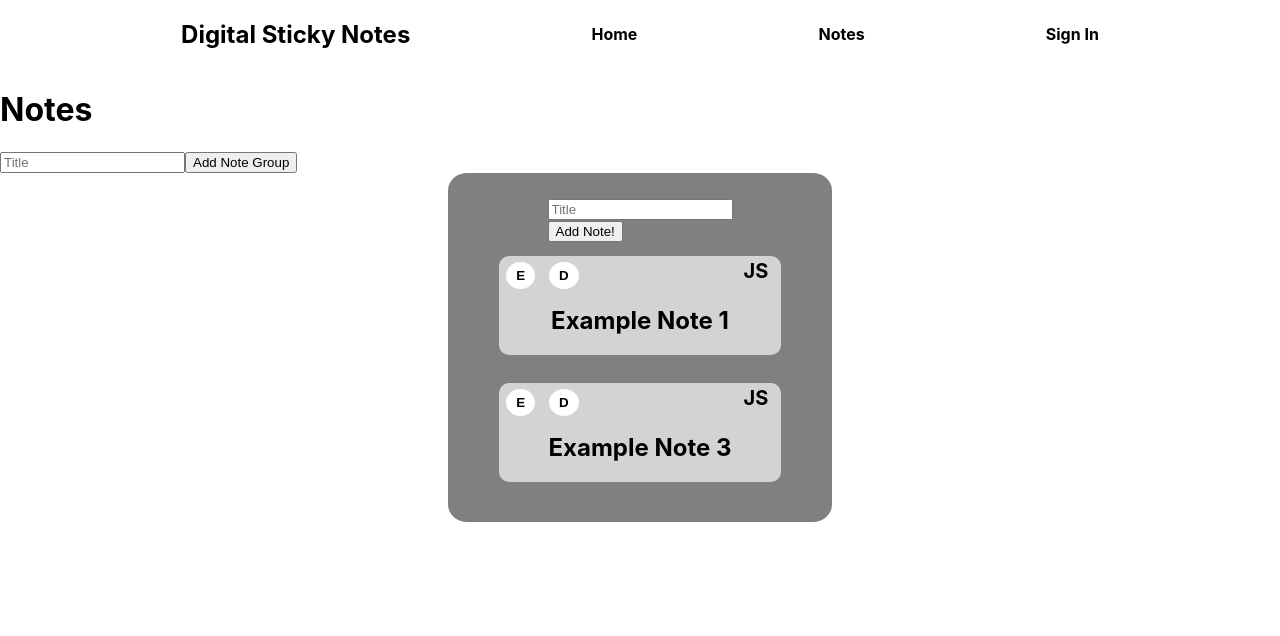
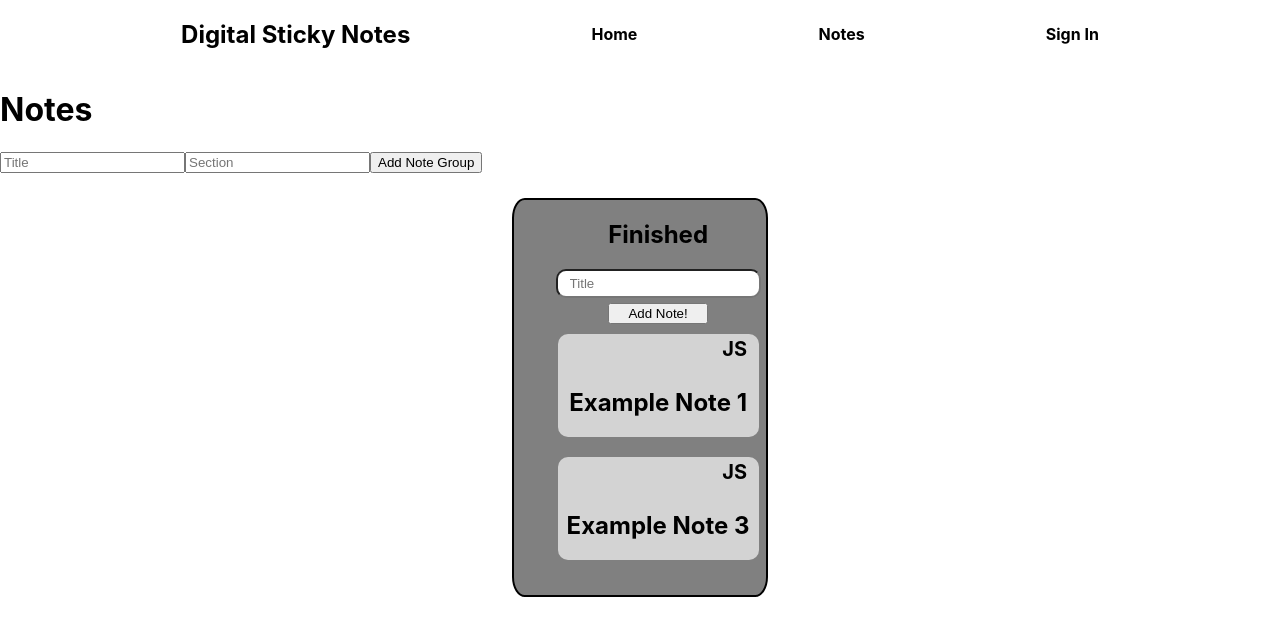
Before and after one commit to DustinG98/DigitalStickyNotes, a React (Create React App) app in the folder digital-sticky-notes/: page /notes in a window 1280 px wide. Shown: the top 636 px of the page. Built offline with nearby package versions, Linux system fonts and the light colour scheme.

Commit message:
Added sections for note groups, and styling changes

```diff
--- a/digital-sticky-notes/src/pages/notes/NoteGroups.js
+++ b/digital-sticky-notes/src/pages/notes/NoteGroups.js
@@ -18,14 +18,15 @@ const NoteGroups = (props) => {
     // ]);
 
     const [title, setTitle] = useState("")
+    const [section, setSection] = useState("")
     //add note group
     const handleAddNoteGroup = (e) => {
         e.preventDefault()
         const { dispatch } = props;
-        const { text } = title;
 
         setTitle("")
-         dispatch(addNoteGroup(text))
+        setSection("")
+         dispatch(addNoteGroup(title, section))
     }
 
     //delete note group
@@ -70,14 +71,18 @@ const NoteGroups = (props) => {
     // }
 
     //handle change
-    const handleChange = event => {
+    const handleTitleChange = event => {
         setTitle(event.target.value)
+    }
+    const handleSectionChange = event => {
+        setSection(event.target.value)
     }
     return (
         <div>
             <div>
                 <form onSubmit={e => handleAddNoteGroup(e)}>
-                    <input type="text" name="title" placeholder="Title" value={title} onChange={event => handleChange(event)}/>
+                    <input type="text" name="title" placeholder="Title" value={title} onChange={event => handleTitleChange(event)}/>
+                    <input type="text" name="section" placeholder="Section" value={section} onChange={event => handleSectionChange(event)}/>
                     <button onClick={e => handleAddNoteGroup(e)}>Add Note Group</button>
                 </form>
             </div>
@@ -86,8 +91,9 @@ const NoteGroups = (props) => {
                 {noteGroups !== undefined ? noteGroups.map(noteGroup => {
                    return <div className="noteGroup" key={noteGroup.id}>
                        {/* <button onClick={() => deleteNoteGroup(noteGroup.id)}>Delete Note Group</button> */}
+                        <h2>{noteGroup.title}</h2>
                        <AddNote addNote={handleAddNote} noteGroupId={noteGroup.id} noteToEdit={noteToEdit} finishEdit={finishEdit} />
-                       <NoteCardHeader noteGroupId={noteGroup.id} key={noteGroup.id} notes={noteGroup.notes} editNote={editNote} addNote={addNote} noteToEdit={noteToEdit} finishEdit={finishEdit}/>
+                       <NoteCardHeader noteGroupId={noteGroup.id} key={noteGroup.id} notes={noteGroup.notes} editNote={editNote} addNote={addNote} noteToEdit={noteToEdit} finishEdit={finishEdit} section={noteGroup.section}/>
                     </div>
                 }) : null}
 
--- a/digital-sticky-notes/src/pages/notes/actions/noteGroupActions.js
+++ b/digital-sticky-notes/src/pages/notes/actions/noteGroupActions.js
@@ -1,8 +1,8 @@
 import { CONSTANTS } from '../actions'
 
-export const addNoteGroup = (title) => {
+export const addNoteGroup = (title, section) => {
     return {
         type: CONSTANTS.ADD_NOTE_GROUP,
-        payload: title
+        payload: {title, section}
     }
 }
--- a/digital-sticky-notes/src/pages/notes/components/NoteCardHeader.js
+++ b/digital-sticky-notes/src/pages/notes/components/NoteCardHeader.js
@@ -3,17 +3,17 @@ import '../notes.scss'
 
 
 const NoteCardHeader = (props) => {
-    const { noteGroupId, notes, editNote, deleteNote } = props;
+    const { noteGroupId, notes, editNote, deleteNote, section } = props;
     return (
         (notes !== undefined ? notes.map(note => {
             return <div key={note.id} className="noteCardHeader">
             <div className="container">
                 <div className="buttons">
-                    <button onClick={() => editNote(note)}>E</button>
-                    <button onClick={() => deleteNote(noteGroupId, note.id)}>D</button>
+                    {/* <button onClick={() => editNote(note)}>E</button>
+                    <button onClick={() => deleteNote(noteGroupId, note.id)}>D</button> */}
                 </div>
-                <div  className="noteCardTag">
-                    <span>JS</span>
+                <div className="noteCardTag">
+                    <span>{section}</span>
                 </div>
             </div>
             <h2>{note.title}</h2>
--- /dev/null
+++ b/digital-sticky-notes/src/pages/notes/notegroups.scss
@@ -0,0 +1,3 @@
+.noteGroup {
+    border: 2px solid black;
+}
--- a/digital-sticky-notes/src/pages/notes/notes.scss
+++ b/digital-sticky-notes/src/pages/notes/notes.scss
@@ -1,21 +1,6 @@
-.notes-container{
-    display: flex;
-    flex-wrap: wrap;
-    overflow: hidden;
-    .noteCard{
-        display: flex;
-        justify-content: flex-start;
-        align-items: center;
-        background-color: gray;
-        flex-direction: column;
-        width: 100%;
-        max-width: 400px;
-        height: 60vh;
-        max-height: 700px;
-        border-radius: 10px;
-        margin: 2%;
 
-    }
+.noteGroup {
+    border: 2px solid black;
 }
 .noteCardHeader{
     width: 100%;
@@ -74,14 +59,39 @@
     z-index: 999;
 }
 .noteGroup{
-    padding: 2% 4%;
+    padding: 0 2%;
+    padding-bottom: 2%;
     background-color: gray;
-    max-width: 30%;
-    margin: auto;
+    width: 20%;
+    margin: 2%;
+    min-width: 200px;
+    max-width: 500px;
     display: flex;
     flex-direction: column;
-    justify-content: center;
+    justify-content: flex-start;
     align-items: center;
     flex-wrap: wrap;
     border-radius: 5%;
+    form {
+        display: flex;
+        flex-direction: column;
+        justify-content: center;
+        align-items: center;
+        input{
+            border-radius: 10px;
+            padding: 5px 12px;
+            margin: 0 1rem;
+        }
+        button {
+            margin-top: 2%;
+            width: 100px;
+        }
+    }
 }
+
+.noteGroups {
+    width: 100%;
+    justify-content: center;
+    display: flex;
+    flex-wrap: wrap;
+}
--- a/digital-sticky-notes/src/pages/notes/reducers/noteGroupsReducer.js
+++ b/digital-sticky-notes/src/pages/notes/reducers/noteGroupsReducer.js
@@ -1,10 +1,14 @@
 import { CONSTANTS } from "../actions"
 
 const initialState = [
-    {id: 1, title: "Finished", notes: [
-        {id: 1, title: 'Example Note 1'},
-        {id: 2, title: 'Example Note 3'}
-    ]}
+    {
+        id: 1,
+        title: "Finished",
+        section: "JS",
+        notes: [
+            {id: 1, title: 'Example Note 1'},
+            {id: 2, title: 'Example Note 3'}
+        ]}
 ]
 
 const noteGroupsReducer = (state = initialState, action) => {
@@ -12,7 +16,8 @@ const noteGroupsReducer = (state = initialState, action) => {
         case CONSTANTS.ADD_NOTE_GROUP:
 
             const newNoteGroup = {
-                title: action.payload,
+                title: action.payload.title,
+                section: action.payload.section,
                 id: Date.now(),
                 notes: []
             }
```
Also changed, not shown: digital-sticky-notes/src/pages/notes/Notes.js (+0 -18 lines), digital-sticky-notes/src/pages/notes/tag.png (deleted).
